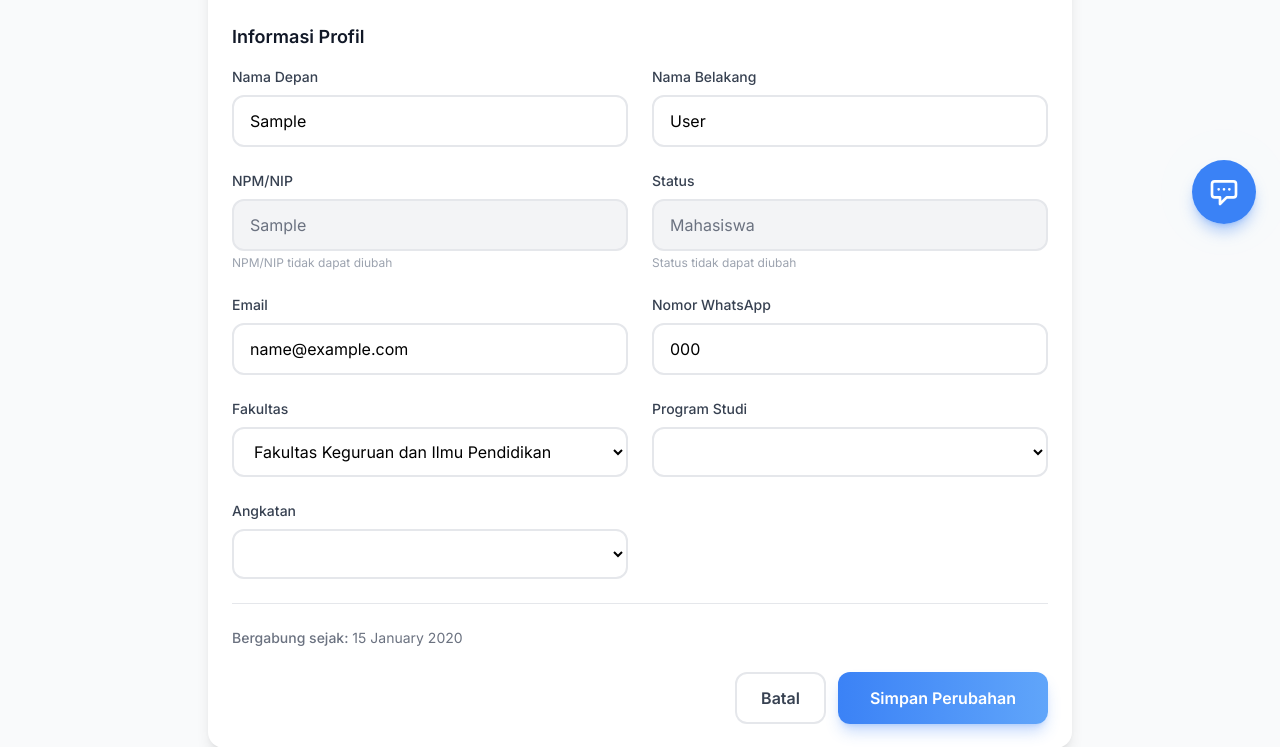
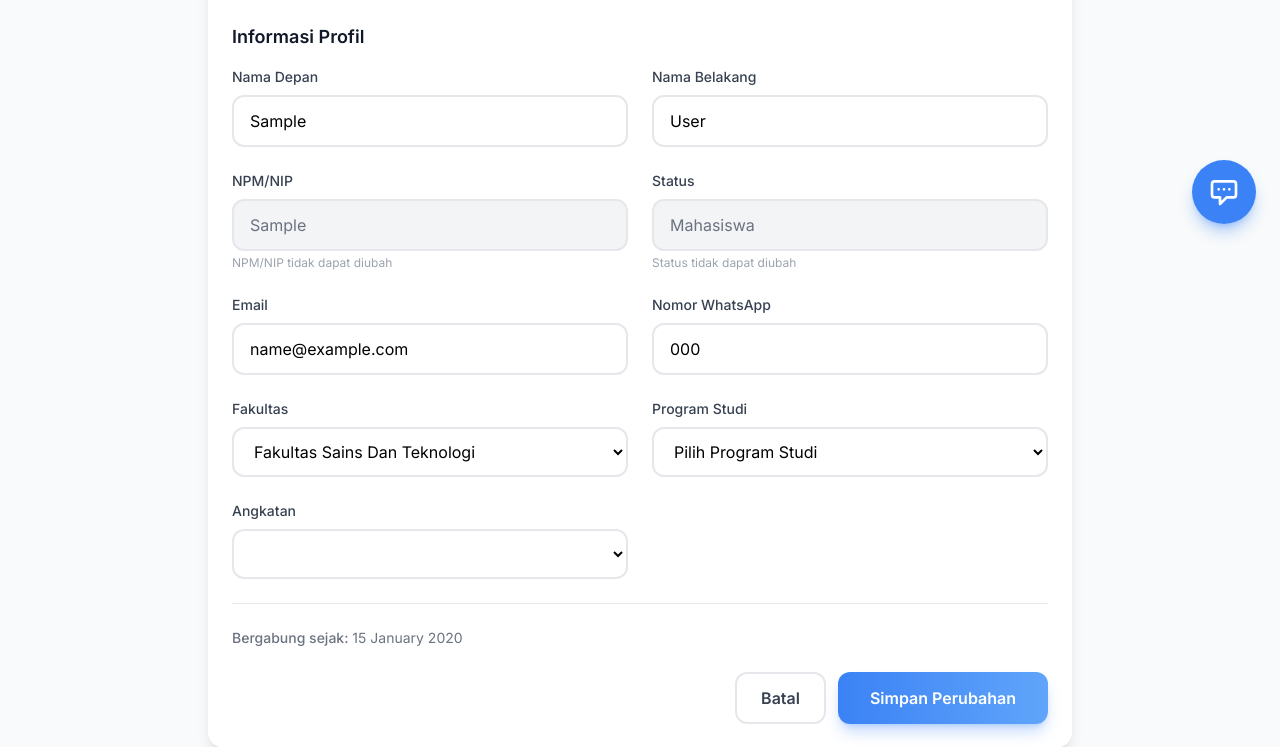
Before and after one commit to dickoadityaazhar20/smartspace-upy, a Django app: page /profile/ in a window 1280 px wide. Shown: the part 552-1299 px from the top of the page. Run offline with Django 5.2, Linux system fonts and the light colour scheme; a user stored in the database is signed in; tables that the repository leaves empty hold one stand-in row (values such as "Sample post"); some libraries are stand-ins or nearby versions.

Commit message:
Update: hapus field keperluan, update jumlah peserta editable, tambah fakultas baru dengan mapping prodi

```diff
--- a/core/admin.py
+++ b/core/admin.py
@@ -140,9 +140,9 @@ def make_on_process(modeladmin, request, queryset):
 # Booking Admin - Enhanced with Unfold
 @admin.register(Booking)
 class BookingAdmin(ModelAdmin):
-    list_display = ('id', 'get_user_npm', 'get_user_name', 'get_user_fakultas', 'get_user_prodi', 'get_user_angkatan', 'room', 'jumlah_tamu', 'get_tanggal_mulai', 'get_tanggal_selesai', 'keperluan', 'status', 'get_document_link')
+    list_display = ('id', 'get_user_npm', 'get_user_name', 'get_user_fakultas', 'get_user_prodi', 'get_user_angkatan', 'room', 'jumlah_tamu', 'get_tanggal_mulai', 'get_tanggal_selesai', 'status', 'get_document_link')
     list_filter = ('status', 'tanggal_mulai', 'room__tipe_ruangan', 'user__fakultas', 'created_at')
-    search_fields = ('user__npm_nip', 'user__first_name', 'user__last_name', 'room__nomor_ruangan', 'keperluan')
+    search_fields = ('user__npm_nip', 'user__first_name', 'user__last_name', 'room__nomor_ruangan')
     ordering = ('-created_at',)
     date_hierarchy = 'tanggal_mulai'
     list_per_page = 25
@@ -212,7 +212,7 @@ class BookingAdmin(ModelAdmin):
             'fields': ('user',),
         }),
         ('Detail Peminjaman', {
-            'fields': ('room', 'jumlah_tamu', 'tanggal_mulai', 'tanggal_selesai', 'keperluan'),
+            'fields': ('room', 'jumlah_tamu', 'tanggal_mulai', 'tanggal_selesai'),
         }),
         ('Dokumen Pendukung', {
             'fields': ('dokumen_pendukung',),
--- a/core/views.py
+++ b/core/views.py
@@ -39,11 +39,9 @@ def room_detail(request, pk):
     form_data = {}
 
     if request.method == 'POST':
-        # Ambil data dari form
         nama_lengkap = request.POST.get('nama_lengkap', '')
         tanggal_mulai = request.POST.get('tanggal_mulai', '')
         tanggal_selesai = request.POST.get('tanggal_selesai', '')
-        keperluan = request.POST.get('keperluan', '')
         jumlah_tamu = request.POST.get('jumlah_tamu', '1')
         dokumen = request.FILES.get('dokumen_pendukung', None)
 
@@ -52,7 +50,6 @@ def room_detail(request, pk):
             'nama_lengkap': nama_lengkap,
             'tanggal_mulai': tanggal_mulai,
             'tanggal_selesai': tanggal_selesai,
-            'keperluan': keperluan,
             'jumlah_tamu': jumlah_tamu,
         }
 
@@ -113,8 +110,6 @@ def room_detail(request, pk):
             except ValueError:
                 errors.append('Format tanggal tidak valid')
 
-        if not keperluan:
-            errors.append('Keperluan wajib diisi')
 
         if errors:
             for error in errors:
@@ -130,8 +125,7 @@ def room_detail(request, pk):
                 messages.error(
                     request,
                     f'Maaf, jam {conflict_start}-{conflict_end} pada tanggal {conflict_date} '
-                    f'sudah dibooking untuk "{conflict.keperluan[:30]}". '
-                    f'Silakan pilih jam lain yang tersedia.'
+                    f'sudah dibooking. Silakan pilih jam lain yang tersedia.'
                 )
             else:
                 # Buat booking baru
@@ -159,7 +153,6 @@ def room_detail(request, pk):
                     tanggal_mulai=dt_mulai,
                     tanggal_selesai=dt_selesai,
                     jumlah_tamu=jumlah_tamu_int,
-                    keperluan=keperluan,
                     dokumen_pendukung=dokumen,
                     status='Pending'
                 )
--- a/templates/base.html
+++ b/templates/base.html
@@ -557,13 +557,10 @@
                                 <select id="registerFakultas" required
                                     class="w-full px-4 py-3 border-2 border-gray-200 rounded-xl focus:border-primary focus:ring-0 outline-none transition-colors bg-white">
                                     <option value="">Pilih Fakultas</option>
-                                    <option value="FKIP">Fakultas Keguruan dan Ilmu Pendidikan</option>
-                                    <option value="FEB">Fakultas Ekonomi dan Bisnis</option>
-                                    <option value="FT">Fakultas Teknik</option>
-                                    <option value="FIKES">Fakultas Ilmu Kesehatan</option>
-                                    <option value="FISIP">Fakultas Ilmu Sosial dan Ilmu Politik</option>
-                                    <option value="FAI">Fakultas Agama Islam</option>
-                                    <option value="FPSI">Fakultas Psikologi</option>
+                                    <option value="FST">Fakultas Sains Dan Teknologi</option>
+                                    <option value="FP">Fakultas Pertanian</option>
+                                    <option value="FBH">Fakultas Bisnis Dan Hukum</option>
+                                    <option value="FKIP">Fakultas Keguruan Dan Ilmu Pendidikan</option>
                                 </select>
                             </div>
 
@@ -571,18 +568,9 @@
                             <div>
                                 <label class="block text-sm font-medium text-gray-700 mb-1">Program Studi <span
                                         class="text-red-500">*</span></label>
-                                <select id="registerProdi" required
-                                    class="w-full px-4 py-3 border-2 border-gray-200 rounded-xl focus:border-primary focus:ring-0 outline-none transition-colors bg-white">
-                                    <option value="">Pilih Program Studi</option>
-                                    <option value="Teknik Informatika">Teknik Informatika</option>
-                                    <option value="Sistem Informasi">Sistem Informasi</option>
-                                    <option value="Manajemen">Manajemen</option>
-                                    <option value="Akuntansi">Akuntansi</option>
-                                    <option value="Psikologi">Psikologi</option>
-                                    <option value="Hukum">Hukum</option>
-                                    <option value="Pendidikan Guru SD">Pendidikan Guru SD</option>
-                                    <option value="Pendidikan Bahasa Inggris">Pendidikan Bahasa Inggris</option>
-                                    <option value="Lainnya">Lainnya</option>
+                                <select id="registerProdi" required disabled
+                                    class="w-full px-4 py-3 border-2 border-gray-200 rounded-xl focus:border-primary focus:ring-0 outline-none transition-colors bg-white disabled:bg-gray-100 disabled:cursor-not-allowed">
+                                    <option value="">Pilih Fakultas terlebih dahulu</option>
                                 </select>
                             </div>
 
@@ -743,6 +731,89 @@
             const userDropdownBtn = document.getElementById('userDropdownBtn');
             const userDropdownMenu = document.getElementById('userDropdownMenu');
             const logoutBtn = document.getElementById('logoutBtn');
+
+            // ============================================
+            // FAKULTAS TO PROGRAM STUDI MAPPING
+            // ============================================
+            const fakultasProdiMapping = {
+                'FST': [
+                    'Informatika',
+                    'Teknik Industri',
+                    'Teknologi Rekayasa Elektro Medis',
+                    'Arsitektur',
+                    'Teknik Biomedis',
+                    'Ilmu Keolahragaan',
+                    'Sistem Informasi',
+                    'Gizi',
+                    'Farmasi'
+                ],
+                'FP': [
+                    'Agroteknologi',
+                    'Teknologi Hasil Pertanian'
+                ],
+                'FBH': [
+                    'Akuntansi',
+                    'Manajemen',
+                    'Bisnis Digital',
+                    'Hukum Bisnis',
+                    'Magister Manajemen'
+                ],
+                'FKIP': [
+                    'Pendidikan Vokasional Teknologi Otomotif',
+                    'Pendidikan Matematika',
+                    'Bimbingan dan Konseling',
+                    'Pendidikan Pancasila dan Kewarganegaraan',
+                    'Pendidikan Sejarah',
+                    'Pendidikan Luar Biasa',
+                    'Pendidikan Guru Sekolah Dasar',
+                    'Pendidikan Guru Pendidikan Anak Usia Dini',
+                    'PPG',
+                    'Pendidikan IPS',
+                    'Pendidikan Dasar'
+                ]
+            };
+
+            // Function to update Program Studi dropdown based on Fakultas selection
+            function updateProdiDropdown(fakultasSelect, prodiSelect) {
+                const selectedFakultas = fakultasSelect.value;
+                prodiSelect.innerHTML = '';
+
+                if (!selectedFakultas) {
+                    prodiSelect.innerHTML = '<option value="">Pilih Fakultas terlebih dahulu</option>';
+                    prodiSelect.disabled = true;
+                    return;
+                }
+
+                const prodiList = fakultasProdiMapping[selectedFakultas] || [];
+
+                if (prodiList.length === 0) {
+                    prodiSelect.innerHTML = '<option value="">Tidak ada program studi tersedia</option>';
+                    prodiSelect.disabled = true;
+                    return;
+                }
+
+                prodiSelect.disabled = false;
+                prodiSelect.innerHTML = '<option value="">Pilih Program Studi</option>';
+                prodiList.forEach(prodi => {
+                    const option = document.createElement('option');
+                    option.value = prodi;
+                    option.textContent = prodi;
+                    prodiSelect.appendChild(option);
+                });
+            }
+
+            // Registration Form - Fakultas change handler
+            const registerFakultas = document.getElementById('registerFakultas');
+            const registerProdi = document.getElementById('registerProdi');
+            if (registerFakultas && registerProdi) {
+                registerFakultas.addEventListener('change', function () {
+                    updateProdiDropdown(registerFakultas, registerProdi);
+                });
+            }
+
+            // Make mapping available globally for profile page
+            window.fakultasProdiMapping = fakultasProdiMapping;
+            window.updateProdiDropdown = updateProdiDropdown;
 
             // Update UI based on auth state
             function updateUI() {
--- a/templates/profile.html
+++ b/templates/profile.html
@@ -156,13 +156,10 @@
                     <select id="fakultas"
                         class="w-full px-4 py-3 border-2 border-gray-200 rounded-xl focus:border-primary focus:ring-0 outline-none transition-colors bg-white">
                         <option value="">Pilih Fakultas</option>
-                        <option value="FKIP">Fakultas Keguruan dan Ilmu Pendidikan</option>
-                        <option value="FEB">Fakultas Ekonomi dan Bisnis</option>
-                        <option value="FT">Fakultas Teknik</option>
-                        <option value="FIKES">Fakultas Ilmu Kesehatan</option>
-                        <option value="FISIP">Fakultas Ilmu Sosial dan Ilmu Politik</option>
-                        <option value="FAI">Fakultas Agama Islam</option>
-                        <option value="FPSI">Fakultas Psikologi</option>
+                        <option value="FST">Fakultas Sains Dan Teknologi</option>
+                        <option value="FP">Fakultas Pertanian</option>
+                        <option value="FBH">Fakultas Bisnis Dan Hukum</option>
+                        <option value="FKIP">Fakultas Keguruan Dan Ilmu Pendidikan</option>
                     </select>
                 </div>
 
@@ -170,17 +167,8 @@
                 <div>
                     <label class="block text-sm font-medium text-gray-700 mb-2">Program Studi</label>
                     <select id="programStudi"
-                        class="w-full px-4 py-3 border-2 border-gray-200 rounded-xl focus:border-primary focus:ring-0 outline-none transition-colors bg-white">
-                        <option value="">Pilih Program Studi</option>
-                        <option value="Teknik Informatika">Teknik Informatika</option>
-                        <option value="Sistem Informasi">Sistem Informasi</option>
-                        <option value="Manajemen">Manajemen</option>
-                        <option value="Akuntansi">Akuntansi</option>
-                        <option value="Psikologi">Psikologi</option>
-                        <option value="Hukum">Hukum</option>
-                        <option value="Pendidikan Guru SD">Pendidikan Guru SD</option>
-                        <option value="Pendidikan Bahasa Inggris">Pendidikan Bahasa Inggris</option>
-                        <option value="Lainnya">Lainnya</option>
+                        class="w-full px-4 py-3 border-2 border-gray-200 rounded-xl focus:border-primary focus:ring-0 outline-none transition-colors bg-white disabled:bg-gray-100 disabled:cursor-not-allowed">
+                        <option value="">Pilih Fakultas terlebih dahulu</option>
                     </select>
                 </div>
 
@@ -326,16 +314,91 @@
         try {
             const userData = JSON.parse(document.getElementById('userData').textContent);
 
+            // Fakultas to Program Studi mapping (same as base.html)
+            const fakultasProdiMapping = window.fakultasProdiMapping || {
+                'FST': [
+                    'Informatika',
+                    'Teknik Industri',
+                    'Teknologi Rekayasa Elektro Medis',
+                    'Arsitektur',
+                    'Teknik Biomedis',
+                    'Ilmu Keolahragaan',
+                    'Sistem Informasi',
+                    'Gizi',
+                    'Farmasi'
+                ],
+                'FP': [
+                    'Agroteknologi',
+                    'Teknologi Hasil Pertanian'
+                ],
+                'FBH': [
+                    'Akuntansi',
+                    'Manajemen',
+                    'Bisnis Digital',
+                    'Hukum Bisnis',
+                    'Magister Manajemen'
+                ],
+                'FKIP': [
+                    'Pendidikan Vokasional Teknologi Otomotif',
+                    'Pendidikan Matematika',
+                    'Bimbingan dan Konseling',
+                    'Pendidikan Pancasila dan Kewarganegaraan',
+                    'Pendidikan Sejarah',
+                    'Pendidikan Luar Biasa',
+                    'Pendidikan Guru Sekolah Dasar',
+                    'Pendidikan Guru Pendidikan Anak Usia Dini',
+                    'PPG',
+                    'Pendidikan IPS',
+                    'Pendidikan Dasar'
+                ]
+            };
+
+            // Function to update Program Studi dropdown
+            function updateProdiDropdown(fakultasValue, prodiSelect, selectedProdi) {
+                prodiSelect.innerHTML = '';
+
+                if (!fakultasValue) {
+                    prodiSelect.innerHTML = '<option value="">Pilih Fakultas terlebih dahulu</option>';
+                    prodiSelect.disabled = true;
+                    return;
+                }
+
+                const prodiList = fakultasProdiMapping[fakultasValue] || [];
+
+                if (prodiList.length === 0) {
+                    prodiSelect.innerHTML = '<option value="">Tidak ada program studi tersedia</option>';
+                    prodiSelect.disabled = true;
+                    return;
+                }
+
+                prodiSelect.disabled = false;
+                prodiSelect.innerHTML = '<option value="">Pilih Program Studi</option>';
+                prodiList.forEach(prodi => {
+                    const option = document.createElement('option');
+                    option.value = prodi;
+                    option.textContent = prodi;
+                    if (prodi === selectedProdi) {
+                        option.selected = true;
+                    }
+                    prodiSelect.appendChild(option);
+                });
+            }
+
             // Set Fakultas
             const fakultasSelect = document.getElementById('fakultas');
+            const prodiSelect = document.getElementById('programStudi');
+
             if (userData.fakultas && fakultasSelect) {
                 fakultasSelect.value = userData.fakultas;
+                // Populate Program Studi dropdown based on fakultas
+                updateProdiDropdown(userData.fakultas, prodiSelect, userData.program_studi);
             }
 
-            // Set Program Studi
-            const prodiSelect = document.getElementById('programStudi');
-            if (userData.program_studi && prodiSelect) {
-                prodiSelect.value = userData.program_studi;
+            // Add event listener for fakultas change
+            if (fakultasSelect && prodiSelect) {
+                fakultasSelect.addEventListener('change', function () {
+                    updateProdiDropdown(this.value, prodiSelect, null);
+                });
             }
 
             // Set Angkatan
```
Also changed, not shown: core/models.py (+4 -7 lines), templates/room_detail.html (+2 -17 lines), core/migrations/0015_update_fakultas_choices.py (added).
